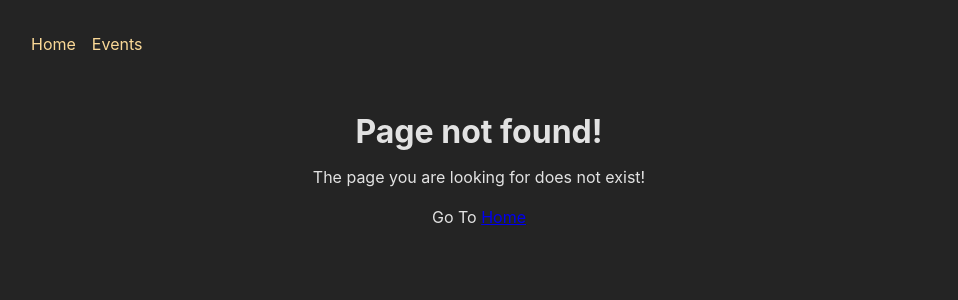
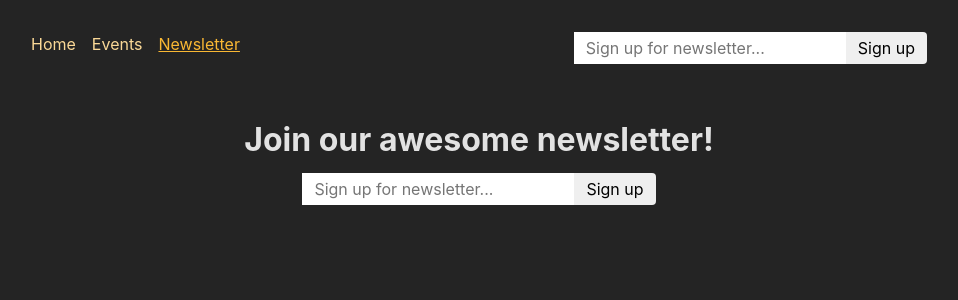
Before and after one commit to ZyadYhia/React-Projects, a React (Create React App) app in the folder 22-1-adv-project/frontend/: page /newsletter in a window 1280 px wide. Before the commit this address had no page. Shown: the top 300 px of the page, without its empty margins (161-1119 px from the left). Built offline with nearby package versions, Linux system fonts and the light colour scheme.

Commit message:
useFetcher

```diff
--- a/22-1-adv-project/frontend/src/App.js
+++ b/22-1-adv-project/frontend/src/App.js
@@ -8,6 +8,7 @@ import EventsPage, { loader as eventsLoader } from './pages/Events';
 import EventDetailsPage, { loader as eventDetailsLoader, action as deleteEventAction } from './pages/EventDetails';
 import NewEvent from './pages/NewEvent';
 import EditEvent from './pages/EditEvent';
+import NewsletterPage, { action as newsletterAction } from './pages/Newsletter';
 import Error from './pages/Error';
 import { action as manipulateEventAction } from './components/EventForm'
 
@@ -45,8 +46,13 @@ const router = createBrowserRouter([
             action: manipulateEventAction
           },
         ],
-      }
+      },
 
+      {
+        path: 'newsletter',
+        element: <NewsletterPage />,
+        action: newsletterAction,
+      },
     ],
   }
 ]);
--- a/22-1-adv-project/frontend/src/components/MainNavigation.js
+++ b/22-1-adv-project/frontend/src/components/MainNavigation.js
@@ -1,18 +1,47 @@
+import { NavLink } from 'react-router-dom';
+
 import classes from './MainNavigation.module.css';
-import { NavLink } from 'react-router-dom';
+import NewsletterSignup from './NewsletterSignup';
+
 function MainNavigation() {
   return (
     <header className={classes.header}>
       <nav>
         <ul className={classes.list}>
           <li>
-            <NavLink end className={(({isActive}) => isActive ? classes.active : '')} to='/'>Home</NavLink>
+            <NavLink
+              to="/"
+              className={({ isActive }) =>
+                isActive ? classes.active : undefined
+              }
+              end
+            >
+              Home
+            </NavLink>
           </li>
           <li>
-            <NavLink className={(({isActive}) => isActive ? classes.active : '')} to='/events'>Events</NavLink>
+            <NavLink
+              to="/events"
+              className={({ isActive }) =>
+                isActive ? classes.active : undefined
+              }
+            >
+              Events
+            </NavLink>
+          </li>
+          <li>
+            <NavLink
+              to="/newsletter"
+              className={({ isActive }) =>
+                isActive ? classes.active : undefined
+              }
+            >
+              Newsletter
+            </NavLink>
           </li>
         </ul>
       </nav>
+      <NewsletterSignup />
     </header>
   );
 }
--- /dev/null
+++ b/22-1-adv-project/frontend/src/components/NewsletterSignup.js
@@ -0,0 +1,32 @@
+import { useFetcher } from 'react-router-dom';
+import classes from './NewsletterSignup.module.css';
+import { useEffect } from 'react';
+
+function NewsletterSignup() {
+    // useFetcher is a hook that provides a form component to handle form submission
+    // it sends the inputs behind and without route transition
+    // the navigation is done by route transition
+    const fetcher = useFetcher();
+    const { data, state } = fetcher;
+    useEffect(() => {
+        if (state === 'idle' && data && data.message) {
+            window.alert(data.message);
+        }
+    }, [data, state]);
+    return (
+        <fetcher.Form
+            action='/newsletter'
+            method="post"
+            className={classes.newsletter}
+        >
+            <input
+                type="email"
+                placeholder="Sign up for newsletter..."
+                aria-label="Sign up for newsletter"
+            />
+            <button>Sign up</button>
+        </fetcher.Form>
+    );
+}
+
+export default NewsletterSignup;
--- /dev/null
+++ b/22-1-adv-project/frontend/src/components/NewsletterSignup.module.css
@@ -0,0 +1,18 @@
+.newsletter input,
+.newsletter button {
+    font: inherit;
+    padding: 0.25rem 0.75rem;
+    border-radius: 0;
+    border: none;
+}
+
+.newsletter button {
+    border-top-right-radius: 4px;
+    border-bottom-right-radius: 4px;
+    cursor: pointer;
+}
+
+.newsletter button:hover {
+    background-color: var(--color-primary-300);
+    color: var(--color-gray-800);
+}
--- /dev/null
+++ b/22-1-adv-project/frontend/src/pages/Newsletter.js
@@ -0,0 +1,21 @@
+import NewsletterSignup from '../components/NewsletterSignup';
+import PageContent from '../components/PageContent';
+
+function NewsletterPage() {
+    return (
+        <PageContent title="Join our awesome newsletter!">
+            <NewsletterSignup />
+        </PageContent>
+    );
+}
+
+export default NewsletterPage;
+
+export async function action({ request }) {
+    const data = await request.formData();
+    const email = data.get('email');
+
+    // send to backend newsletter server ...
+    console.log(email);
+    return { message: 'Signup successful!' };
+}
```
